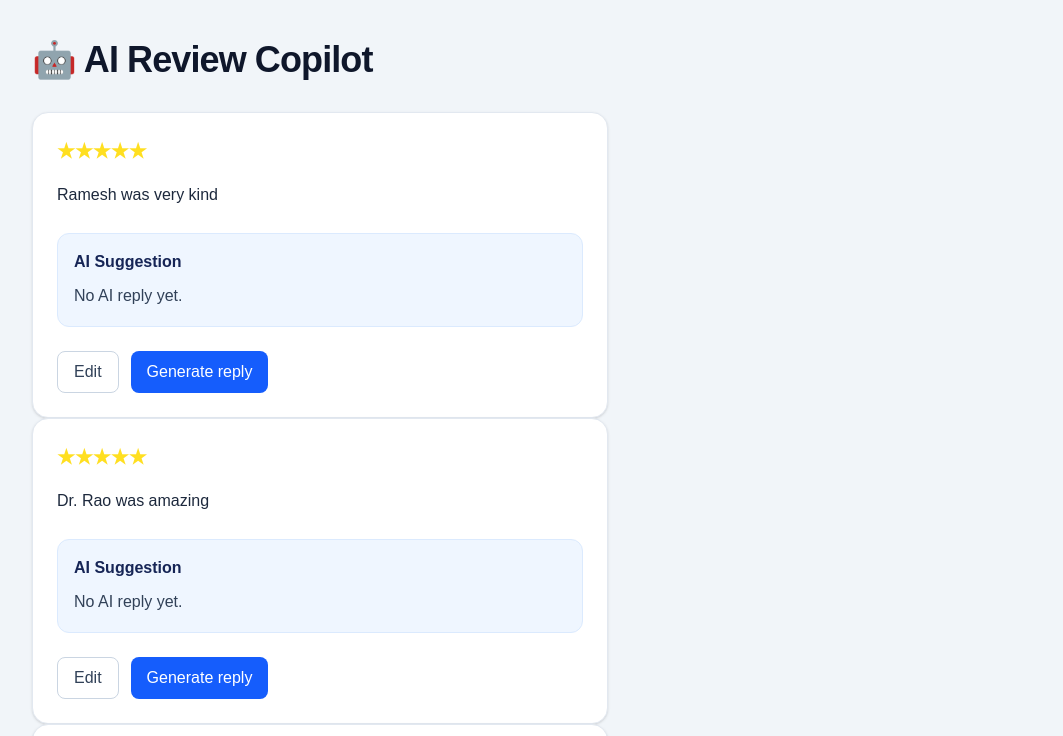
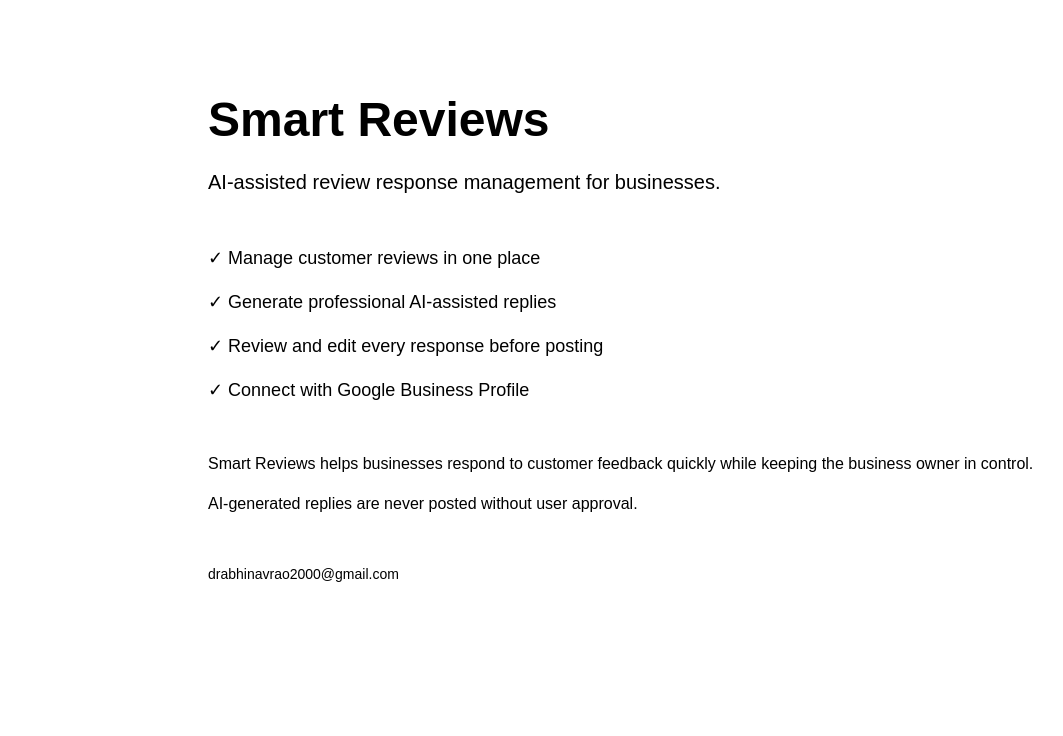
Before and after one commit to thetechnosurgeon/Smart-Reviews, a Next.js app in the folder frontend/: page / in a window 1280 px wide. Shown: the top 736 px of the page, without its empty margins (8-1071 px from the left). Built offline with nearby package versions, Linux system fonts and the light colour scheme.

Commit message:
Add Smart Reviews Landing Page

```diff
--- a/frontend/src/app/page.tsx
+++ b/frontend/src/app/page.tsx
@@ -2,14 +2,38 @@ import ReviewCard from "../components/ReviewCard";
 
 export default function Home() {
   return (
-    <main className="min-h-screen bg-slate-100 p-10 text-slate-900">
-      <h1 className="mb-8 text-4xl font-bold tracking-tight">
-        🤖 AI Review Copilot
-      </h1>
+    <main className="min-h-screen bg-white text-black">
+      <div className="mx-auto max-w-4xl px-6 py-24">
 
-      <ReviewCard review=" Ramesh was very kind"/>
-      <ReviewCard review="Dr. Rao was amazing" />
-      <ReviewCard review="Wow" />
+        <h1 className="text-5xl font-bold">
+          Smart Reviews
+        </h1>
+
+        <p className="mt-6 text-xl text-black">
+          AI-assisted review response management for businesses.
+        </p>
+
+        <div className="mt-12 space-y-4 text-lg">
+          <p>✓ Manage customer reviews in one place</p>
+          <p>✓ Generate professional AI-assisted replies</p>
+          <p>✓ Review and edit every response before posting</p>
+          <p>✓ Connect with Google Business Profile</p>
+        </div>
+
+        <p className="mt-12 text- black">
+          Smart Reviews helps businesses respond to customer feedback quickly
+          while keeping the business owner in control.
+        </p>
+
+        <p className="mt-4 text-black">
+          AI-generated replies are never posted without user approval.
+        </p>
+
+        <p className="mt-12 text-sm text-black">
+          drabhinavrao2000@gmail.com
+        </p>
+
+      </div>
     </main>
   );
 }
--- a/frontend/src/components/ReviewCard.tsx
+++ b/frontend/src/components/ReviewCard.tsx
@@ -2,7 +2,10 @@
 import { useState } from "react";
 export default function ReviewCard(props: {review: string}) {
     const [reply, setReply] = useState("");
+    const [isLoading, setIsLoading] = useState(false);
+
 async function handleGenerateReply() {
+     setIsLoading(true);
     const response = await fetch(
         "http://127.0.0.1:8000/generate-reply",
         {
@@ -22,6 +25,7 @@ async function handleGenerateReply() {
     console.log(data);
 
     setReply(data.reply);
+    setIsLoading(false);
 }
   return (
     <div className="max-w-xl rounded-2xl border border-slate-200 bg-white p-6 shadow-sm">
@@ -48,9 +52,12 @@ async function handleGenerateReply() {
 
            className="rounded-lg bg-blue-600 px-4 py-2 text-white"
            onClick={handleGenerateReply}
+           disabled={isLoading}
+           className={`rounded-lg px-4 py-2 text-white ${
+  isLoading ? "bg-blue-200" : "bg-blue-600"
+}`}
   >
-      Generate reply
-
+          {isLoading ? "Generating..." : "Generate reply"}
 
 </button>
       </div>
```
Also changed, not shown: 1 other file (tests, documents, lock files or other folders).
